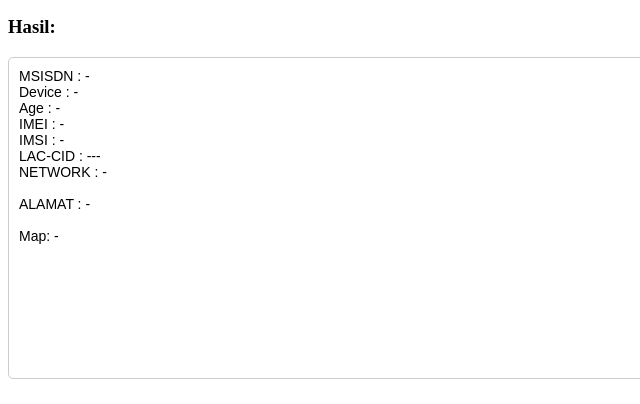
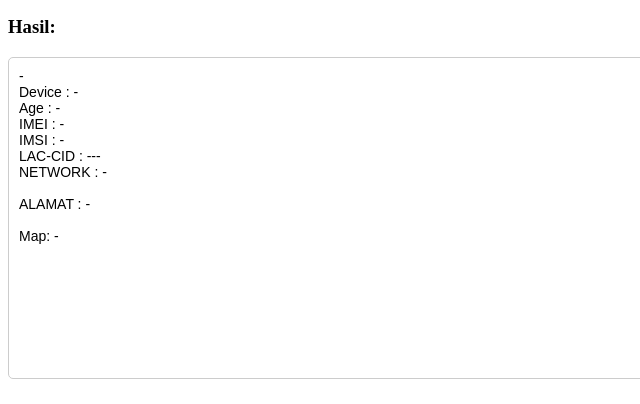
Before and after one commit to AdnanNovations/program-format-data, a plain HTML site: page index.html in a window 1280 px wide. Both pictures are taken after a click on the button "Format Data". Shown: the part 393-797 px from the top of the page, 0-640 px from the left. Drawn offline with Linux system fonts and the light colour scheme.

Commit message:
remove misdn text

```diff
--- a/index.html
+++ b/index.html
@@ -120,7 +120,7 @@
         // ${datetime !== "-" ? `${datetime}<br><br>` : ""}
 
         const output = `
-        MSISDN : ${msisdn}<br>
+        ${msisdn}<br>
         Device : ${perangkat || "-"}<br>
         Age : ${age || "-"}<br>
         IMEI : ${imei || "-"}<br>
```
